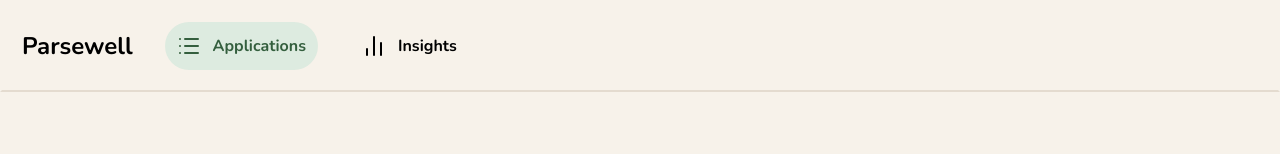
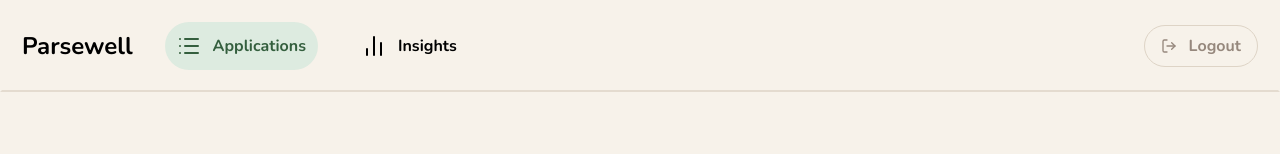
Before and after one commit to jordanfulawka/parsewell-web, a React (Vite) app: page /applications in a window 1280 px wide. Shown: the top 154 px of the page. Built offline with nearby package versions, Linux system fonts and the light colour scheme; no server answers; sample sign-in values are in the browser's storage.

Commit message:
feat: add logout button to navbar

```diff
--- a/src/pages/AppLayout.tsx
+++ b/src/pages/AppLayout.tsx
@@ -1,10 +1,13 @@
 import { NavLink, Outlet, useLocation, useNavigate } from 'react-router';
-import { List, ChartNoAxesColumn } from 'lucide-react';
+import { List, ChartNoAxesColumn, LogOut } from 'lucide-react';
 import { useEffect } from 'react';
+import { useAuth } from '../contexts/AuthContext';
 
 function AppLayout() {
   const location = useLocation();
   const navigate = useNavigate();
+
+  const { logout } = useAuth();
 
   useEffect(() => {
     if (location.pathname === '/') navigate('/applications');
@@ -12,7 +15,8 @@
 
   return (
     <div className='h-screen bg-cream-primary flex flex-col'>
-      <div className='flex  bg-cream-primary z-50 items-center gap-8 p-5 border-2 border-transparent border-b-subtle-border fixed w-full'>
+      <div className='flex justify-between bg-cream-primary z-50 items-center gap-8 border-2 border-transparent border-b-subtle-border fixed w-full'>
+        <div className='flex items-center gap-8 p-5'>
           <h2 className='text-2xl font-bold'>Parsewell</h2>
           <NavLink
             to='/applications'
@@ -37,6 +41,16 @@
             <span className='font-bold'>Insights</span>
           </NavLink>
         </div>
+        <div className='flex items-center gap-8 p-5'>
+          <button
+            className='flex items-center gap-3 border border-input-border px-4 py-2 rounded-full hover:bg-[#ECE3D6]'
+            onClick={logout}
+          >
+            <LogOut size={16} color='#96887d' />
+            <span className='text-tertiary-text font-bold'>Logout</span>
+          </button>
+        </div>
+      </div>
       <div className='flex-1 mt-29'>
         <Outlet />
       </div>
--- a/src/pages/LoginPage.tsx
+++ b/src/pages/LoginPage.tsx
@@ -68,7 +68,10 @@
                 onChange={(e) => setPassword(e.target.value)}
                 required
               />
-              <button type='submit' className='bg-[#7FA687] p-3 rounded-xl'>
+              <button
+                type='submit'
+                className='bg-[#7FA687] p-3 rounded-xl hover:bg-[#6D9476] cursor-pointer'
+              >
                 <span className='font-bold text-white'>Sign in</span>
               </button>
             </form>
@@ -121,7 +124,10 @@
                 onChange={(e) => setPassword(e.target.value)}
                 required
               />
-              <button type='submit' className='bg-[#7FA687] p-3 rounded-xl'>
+              <button
+                type='submit'
+                className='bg-[#7FA687] p-3 rounded-xl hover:bg-[#6D9476] cursor-pointer'
+              >
                 <span className='font-bold text-white'>Create account</span>
               </button>
             </form>
```
Lines whose indentation alone changed are shown as unchanged.
